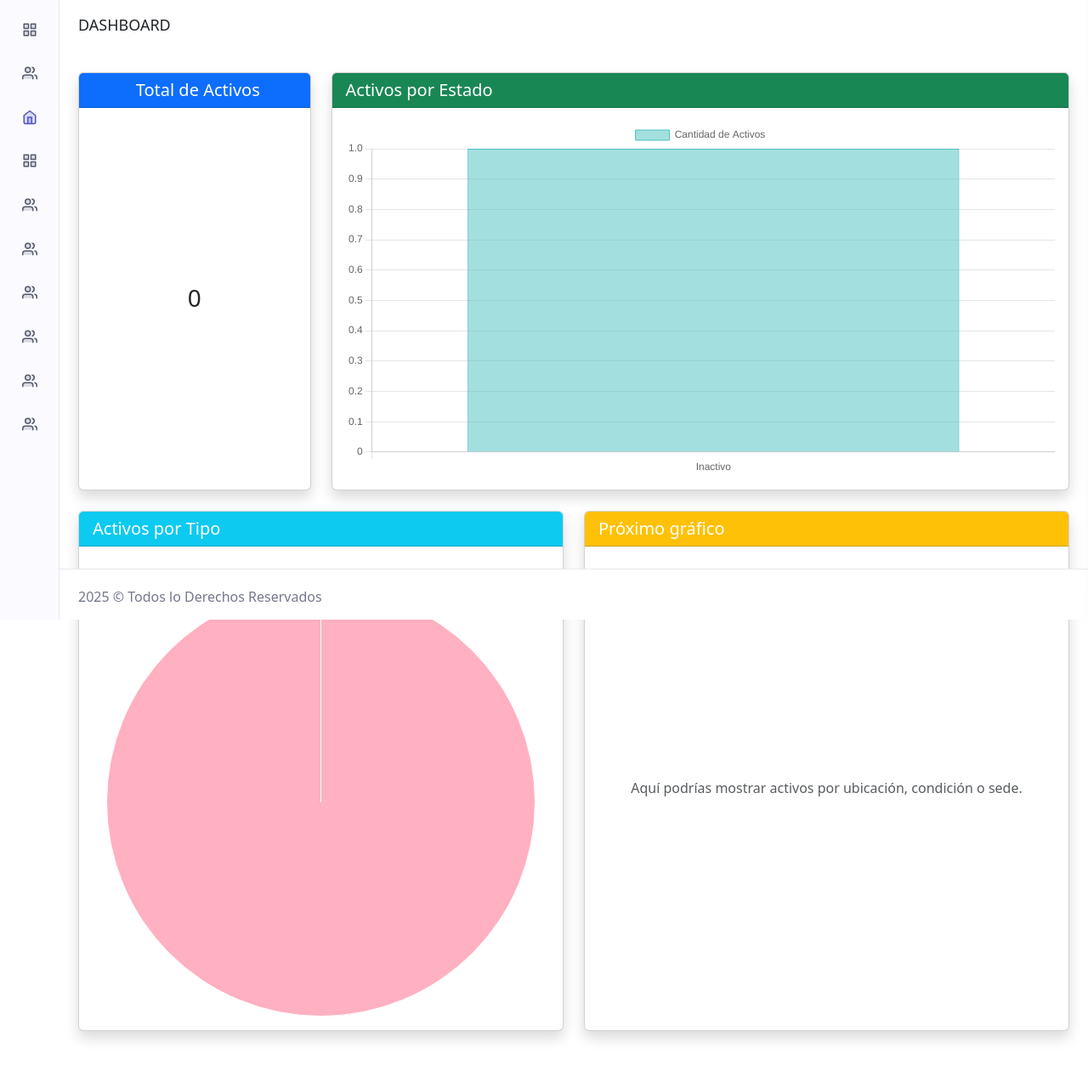
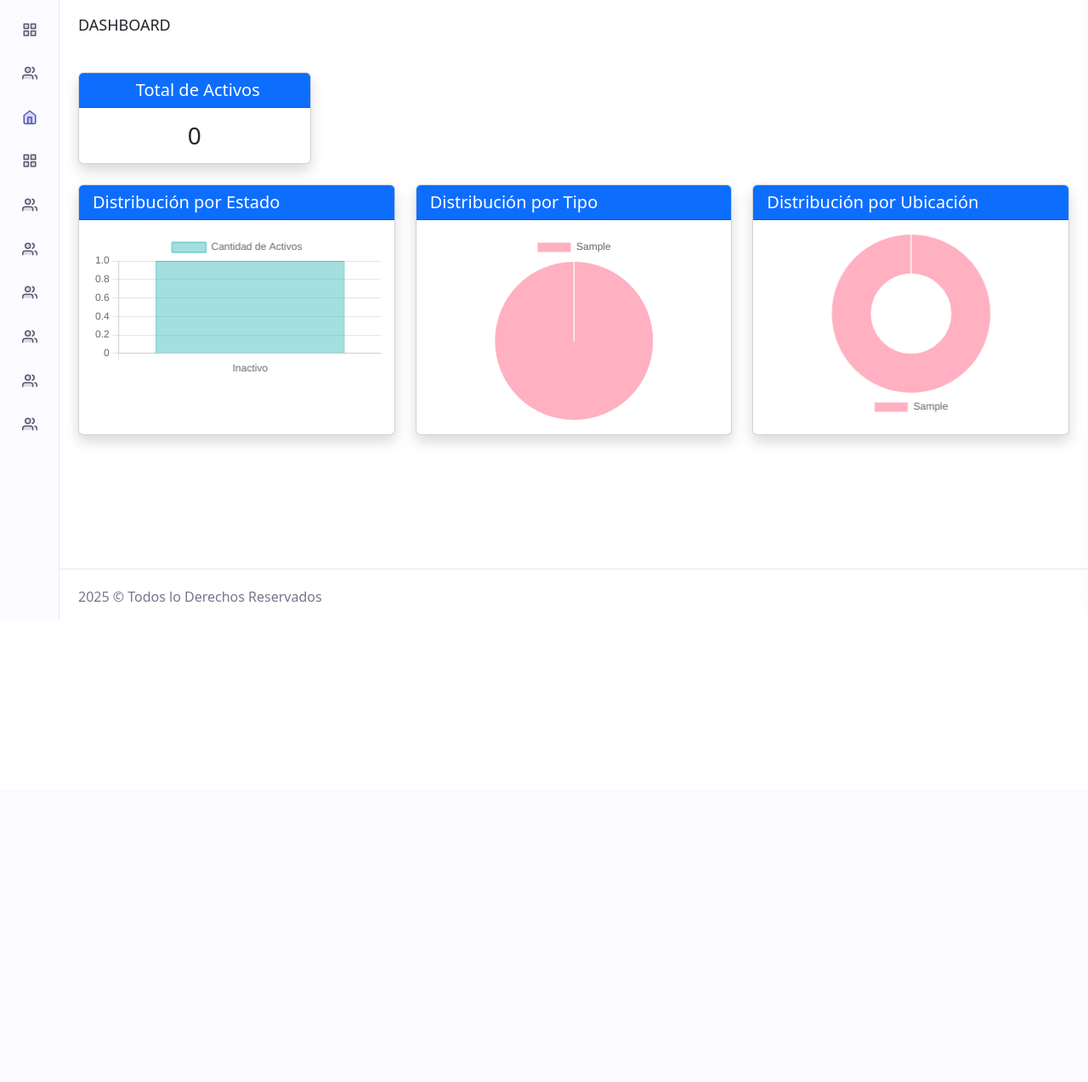
Before and after one commit to andres-app/gestionti, a PHP site: page /gestionti/view/homecolaborador/ in a window 1280 px wide. Shown: the part 71-1344 px from the top of the page at 85% size. After the commit the page ends 800 px from the top, so only its background shows below. Run offline with PHP 8.4, Linux system fonts and the light colour scheme; a user stored in the database is signed in; data comes from the database, SQL or seed files in the repository; tables that the repository leaves empty or names only in its code hold one stand-in row (values such as "Sample post"); some libraries are stand-ins or nearby versions.

Commit message:
Nuevos graficos

```diff
--- a/controller/activo.php
+++ b/controller/activo.php
@@ -203,4 +203,9 @@ switch ($_GET["op"]) {
         $datos = $activo->get_activos_por_tipo();
         echo json_encode($datos);
         break;
+
+    case "activos_ubicacion":
+        $datos = $activo->get_activos_por_ubicacion();
+        echo json_encode($datos);
+        break;
 }
--- a/models/Activo.php
+++ b/models/Activo.php
@@ -322,6 +322,18 @@ class Activo extends Conectar
         return $stmt->fetchAll(PDO::FETCH_ASSOC);
     }
 
+    public function get_activos_por_ubicacion() {
+        $conectar = parent::conexion();
+        parent::set_names();
 
+        $sql = "SELECT ubicacion, COUNT(*) AS total
+                FROM activos
+                WHERE ubicacion IS NOT NULL AND ubicacion != ''
+                GROUP BY ubicacion";
+
+        $stmt = $conectar->prepare($sql);
+        $stmt->execute();
+        return $stmt->fetchAll(PDO::FETCH_ASSOC);
+    }
 
 }
--- a/view/homecolaborador/homecolaborador.js
+++ b/view/homecolaborador/homecolaborador.js
@@ -78,3 +78,42 @@ fetch("../../controller/activo.php?op=activos_tipo")
             }
         });
     });
+    fetch("../../controller/activo.php?op=activos_ubicacion")
+    .then(res => res.json())
+    .then(data => {
+        const labels = data.map(d => d.ubicacion);
+        const valores = data.map(d => parseInt(d.total));
+
+        const ctx = document.getElementById('graficoUbicacion');
+        if (!ctx) return;
+
+        new Chart(ctx, {
+            type: 'doughnut',
+            data: {
+                labels: labels,
+                datasets: [{
+                    label: 'Cantidad por Ubicación',
+                    data: valores,
+                    backgroundColor: [
+                        'rgba(255, 99, 132, 0.5)',
+                        'rgba(54, 162, 235, 0.5)',
+                        'rgba(255, 206, 86, 0.5)',
+                        'rgba(75, 192, 192, 0.5)',
+                        'rgba(153, 102, 255, 0.5)',
+                        'rgba(255, 159, 64, 0.5)',
+                        'rgba(201, 203, 207, 0.5)'
+                    ],
+                    borderColor: '#fff',
+                    borderWidth: 1
+                }]
+            },
+            options: {
+                responsive: true,
+                plugins: {
+                    legend: {
+                        position: 'bottom'
+                    }
+                }
+            }
+        });
+    });
--- a/view/homecolaborador/index.php
+++ b/view/homecolaborador/index.php
@@ -37,13 +37,12 @@ if (isset($_SESSION["usu_id"]) && count($datos) > 0) {
                         </div>
                     </div>
 
-                        <!-- Fila 1: Total de activos + Gráfico por estado -->
-                        <div class="row g-4 align-items-stretch mb-4">
                     <!-- Total de Activos -->
+                    <div class="row mb-4">
                         <div class="col-xl-3 col-md-6">
-                                <div class="card text-center shadow h-100">
+                            <div class="card shadow text-center h-100">
                                 <div class="card-header bg-primary text-white">
-                                        <h5 class="my-0">
+                                    <h5 class="my-0 text-white">
                                         <i class="mdi mdi-car-multiple me-2"></i>Total de Activos
                                     </h5>
                                 </div>
@@ -52,42 +51,42 @@ if (isset($_SESSION["usu_id"]) && count($datos) > 0) {
                                 </div>
                             </div>
                         </div>
+                    </div>
 
-                            <!-- Gráfico: Activos por Estado -->
-                            <div class="col-xl-9 col-md-12">
+                    <!-- Gráficos en una sola fila -->
+                    <div class="row g-4 align-items-stretch">
+                        <!-- Estado -->
+                        <div class="col-xl-4 col-md-12">
                             <div class="card shadow h-100">
-                                    <div class="card-header bg-success text-white">
-                                        <h5 class="my-0">Activos por Estado</h5>
+                                <div class="card-header bg-primary text-white">
+                                    <h5 class="my-0 text-white">Distribución por Estado</h5>
                                 </div>
                                 <div class="card-body">
-                                        <canvas id="graficoEstado" style="min-height: 300px; height: 300px;"></canvas>
-                                    </div>
+                                    <canvas id="graficoEstado" style="height: 220px; max-height: 220px;"></canvas>
                                 </div>
                             </div>
                         </div>
 
-                        <!-- Fila 2: Gráfico por tipo -->
-                        <div class="row g-4 align-items-stretch">
-                            <!-- Gráfico: Activos por Tipo -->
-                            <div class="col-xl-6 col-md-12">
+                        <!-- Tipo -->
+                        <div class="col-xl-4 col-md-12">
                             <div class="card shadow h-100">
-                                    <div class="card-header bg-info text-white">
-                                        <h5 class="my-0">Activos por Tipo</h5>
+                                <div class="card-header bg-primary text-white">
+                                    <h5 class="my-0 text-white">Distribución por Tipo</h5>
                                 </div>
                                 <div class="card-body">
-                                        <canvas id="graficoTipo" style="min-height: 300px; height: 300px;"></canvas>
+                                    <canvas id="graficoTipo" style="height: 220px; max-height: 220px;"></canvas>
                                 </div>
                             </div>
                         </div>
 
-                            <!-- Espacio libre para próximo gráfico -->
-                            <div class="col-xl-6 col-md-12">
+                        <!-- Ubicación -->
+                        <div class="col-xl-4 col-md-12">
                             <div class="card shadow h-100">
-                                    <div class="card-header bg-warning text-white">
-                                        <h5 class="my-0">Próximo gráfico</h5>
+                                <div class="card-header bg-primary text-white">
+                                    <h5 class="my-0 text-white">Distribución por Ubicación</h5>
                                 </div>
-                                    <div class="card-body d-flex align-items-center justify-content-center">
-                                        <p class="mb-0 text-muted">Aquí podrías mostrar activos por ubicación, condición o sede.</p>
+                                <div class="card-body">
+                                    <canvas id="graficoUbicacion" style="height: 220px; max-height: 220px;"></canvas>
                                 </div>
                             </div>
                         </div>
```
Lines whose indentation alone changed are shown as unchanged.
